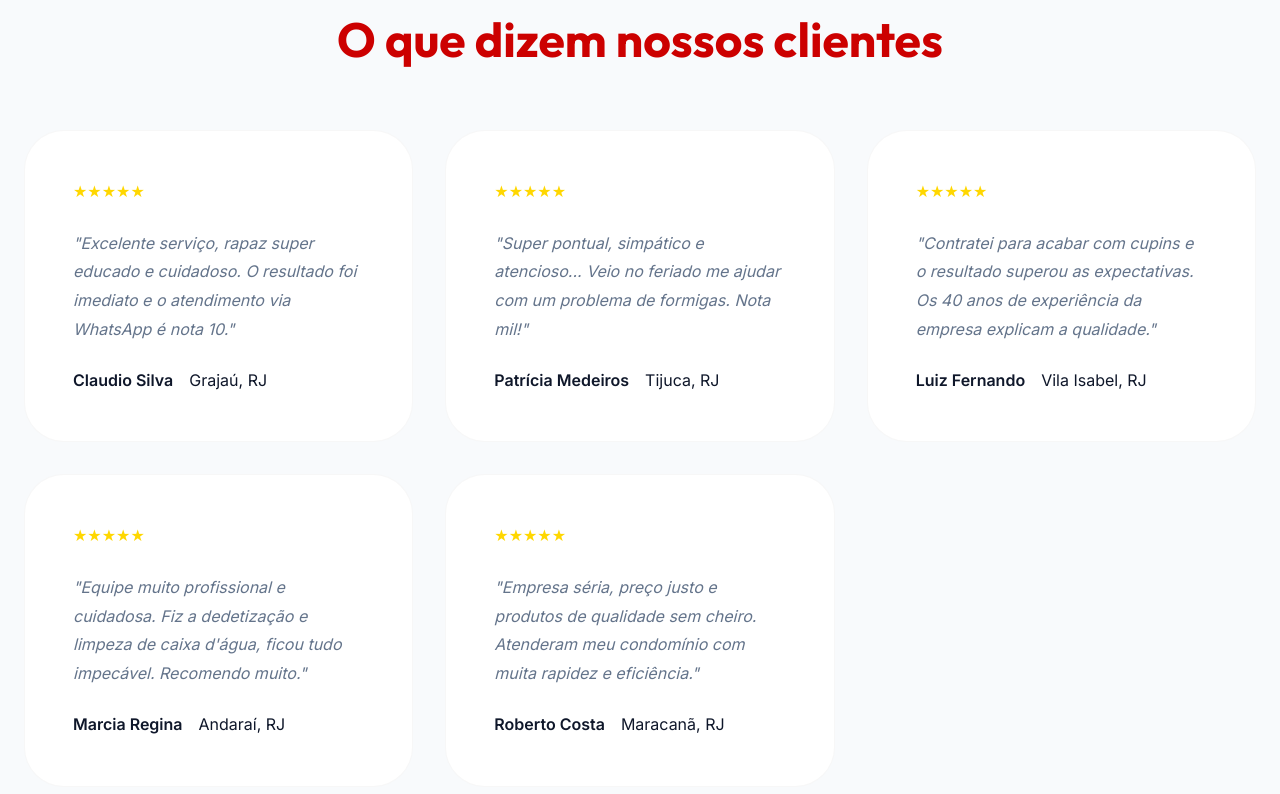
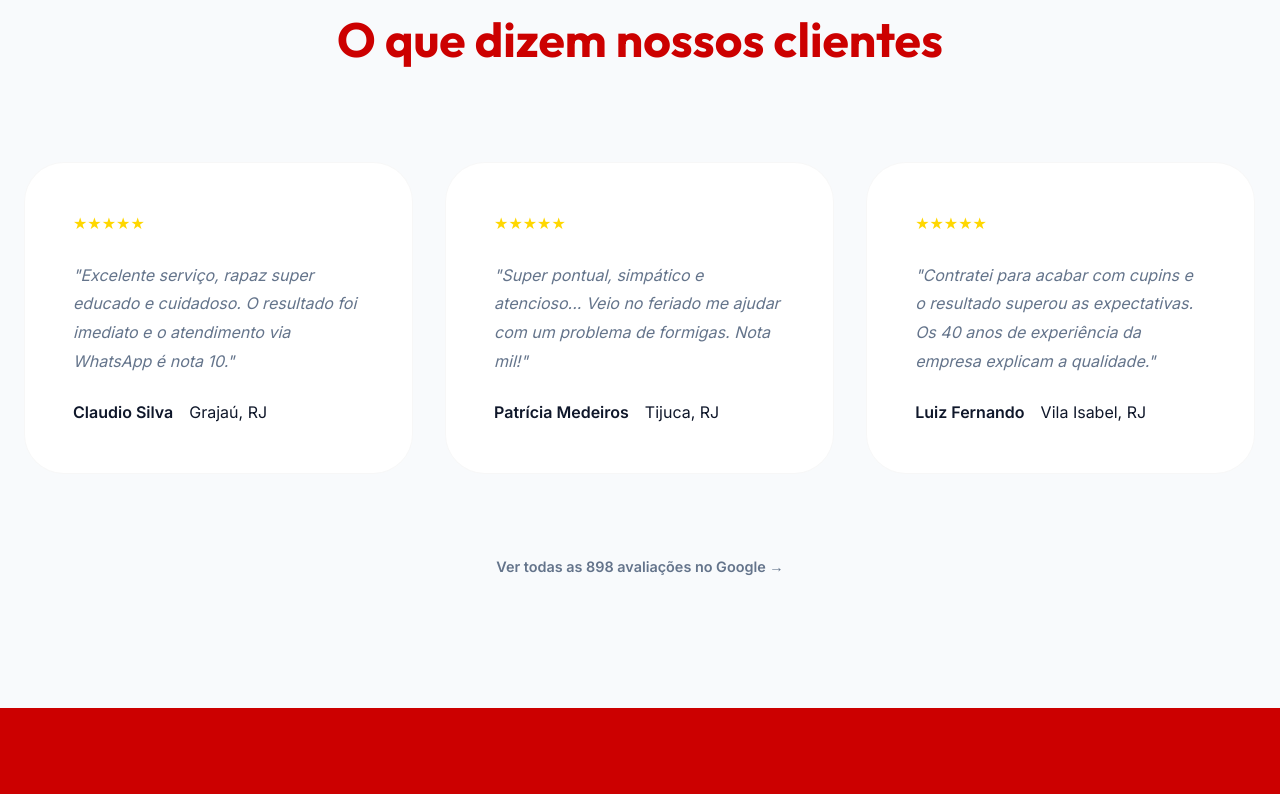
Before and after one commit to 14-05-91/canaa-inset, a plain HTML site: page index.html in a window 1280 px wide. Shown: the part 4146-4940 px from the top of the page. Drawn offline with Linux system fonts and the light colour scheme; animation ran at ten frames a second.

Commit message:
Implementada rolagem horizontal (carousel) nos depoimentos

```diff
--- a/index.html
+++ b/index.html
@@ -801,22 +801,66 @@
         }
 
         .testimonials-grid {
-            display: grid;
-            grid-template-columns: 1fr;
+            display: flex;
+            overflow-x: auto;
+            scroll-snap-type: x mandatory;
             gap: 2rem;
-        }
-
-        @media (min-width: 768px) {
-            .testimonials-grid {
-                grid-template-columns: repeat(3, 1fr);
-            }
+            padding: 2rem 1rem;
+            margin: 0 -1rem;
+            -webkit-overflow-scrolling: touch;
+            scrollbar-width: thin;
+            scrollbar-color: var(--primary) transparent;
+        }
+
+        .testimonials-grid::-webkit-scrollbar {
+            height: 6px;
+        }
+
+        .testimonials-grid::-webkit-scrollbar-track {
+            background: transparent;
+        }
+
+        .testimonials-grid::-webkit-scrollbar-thumb {
+            background-color: var(--primary);
+            border-radius: 20px;
         }
 
         .testimonial-card {
+            flex: 0 0 85%;
+            scroll-snap-align: center;
             background: var(--white);
             padding: 3rem;
             border-radius: 2.5rem;
             border: 1px solid rgba(0, 0, 0, 0.03);
+            transition: var(--transition);
+        }
+
+        @media (min-width: 1024px) {
+            .testimonials-grid {
+                margin: 0;
+                padding: 2rem 0;
+                justify-content: space-between;
+                overflow-x: visible;
+                display: grid;
+                grid-template-columns: repeat(3, 1fr);
+            }
+
+            .testimonial-card {
+                flex: 1;
+                scroll-snap-align: none;
+            }
+
+            /* Enable carousel only if there are more than 3 reviews */
+            .testimonials-grid.carousel {
+                display: flex;
+                overflow-x: auto;
+                justify-content: flex-start;
+            }
+
+            .testimonials-grid.carousel .testimonial-card {
+                flex: 0 0 calc(33.333% - 1.35rem);
+                scroll-snap-align: start;
+            }
         }
 
         .stars {
@@ -1632,7 +1676,7 @@
                 <div class="section-header"><span>Depoimentos</span>
                     <h2>O que dizem nossos clientes</h2>
                 </div>
-                <div class="testimonials-grid">
+                <div class="testimonials-grid carousel">
                     <div class="testimonial-card">
                         <div class="stars">★★★★★</div>
                         <p>"Excelente serviço, rapaz super educado e cuidadoso. O resultado foi imediato e o atendimento
```
